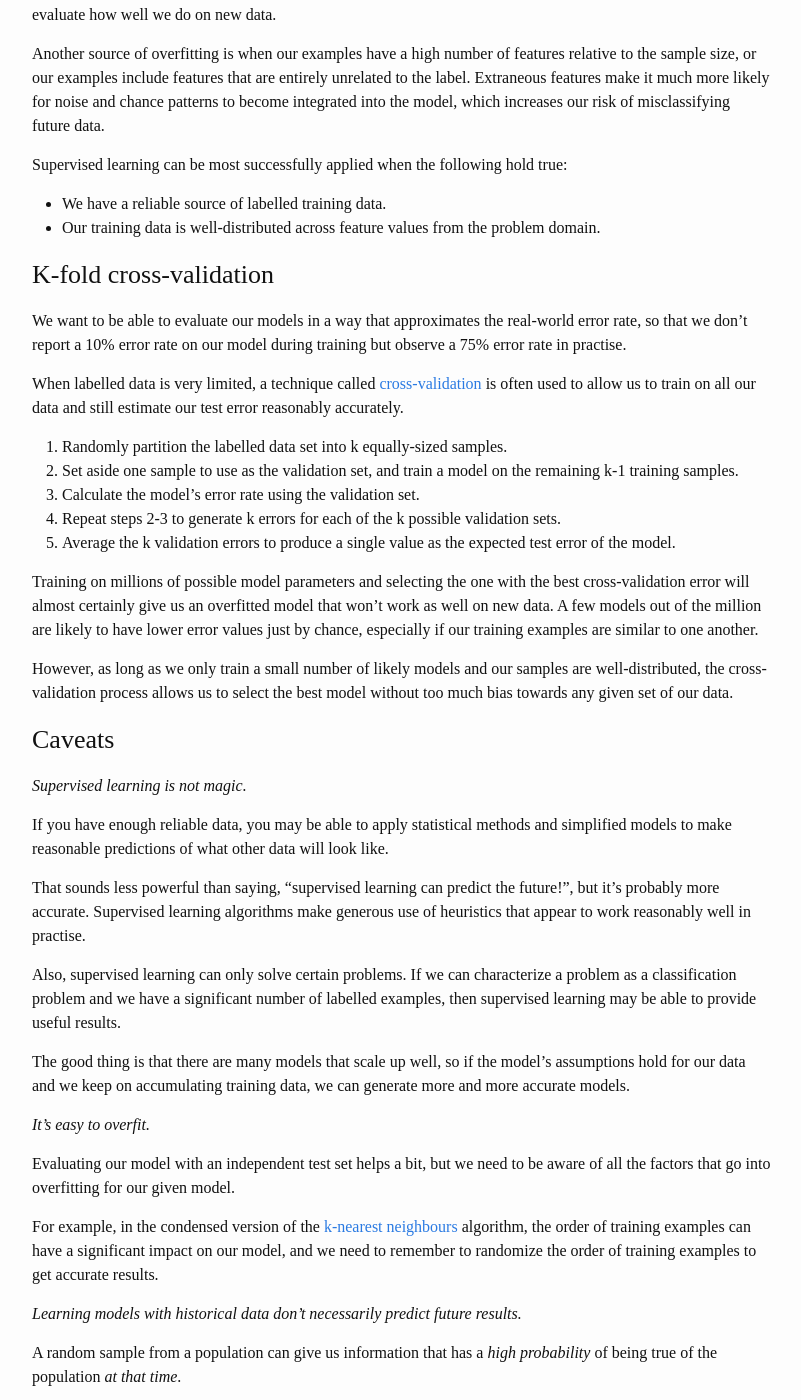
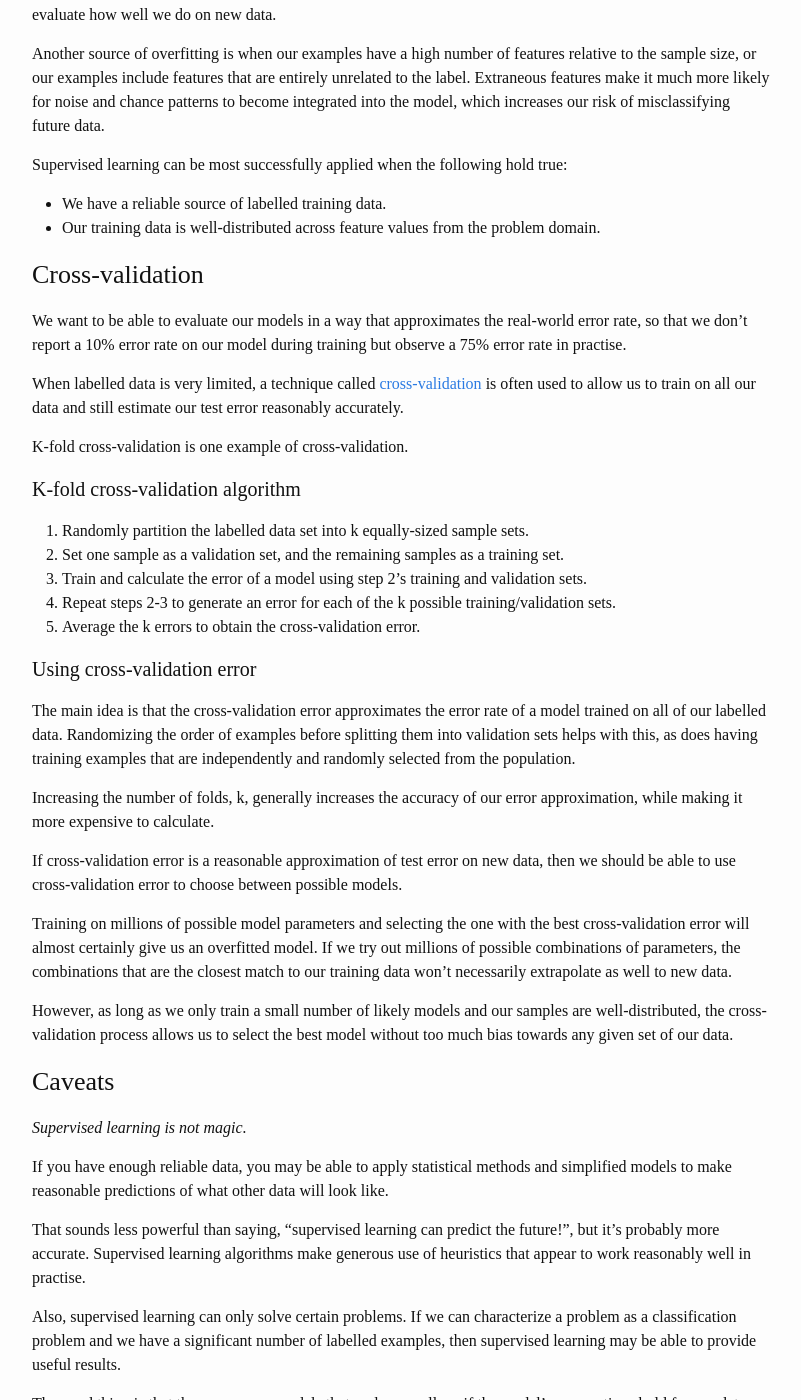
Before and after one commit to msayson/msayson.github.io, a Jekyll site: the page built from _posts/2016-10-20-supervised-learning.markdown, in a window 1280 px wide and 1400 px high, scrolled down 1556 px. Shown: the whole window, without its empty margins (238-1039 px from the left). Built offline with Jekyll 4.4.1, drawn with Linux system fonts in a browser that asks for light colours.

Commit message:
Expanded cross-validation section on supervised learning post

```diff
--- a/_posts/2016-10-20-supervised-learning.markdown
+++ b/_posts/2016-10-20-supervised-learning.markdown
@@ -46,19 +46,31 @@ Supervised learning can be most successfully applied when the following hold tru
 * We have a reliable source of labelled training data.
 * Our training data is well-distributed across feature values from the problem domain.
 
-### K-fold cross-validation
+### Cross-validation
 
 We want to be able to evaluate our models in a way that approximates the real-world error rate, so that we don't report a 10% error rate on our model during training but observe a 75% error rate in practise.
 
 When labelled data is very limited, a technique called [cross-validation](https://en.wikipedia.org/wiki/Cross-validation_%28statistics%29) is often used to allow us to train on all our data and still estimate our test error reasonably accurately.
 
-1. Randomly partition the labelled data set into k equally-sized samples.
-2. Set aside one sample to use as the validation set, and train a model on the remaining k-1 training samples.
-3. Calculate the model's error rate using the validation set.
-4. Repeat steps 2-3 to generate k errors for each of the k possible validation sets.
-5. Average the k validation errors to produce a single value as the expected test error of the model.
+K-fold cross-validation is one example of cross-validation.
 
-Training on millions of possible model parameters and selecting the one with the best cross-validation error will almost certainly give us an overfitted model that won't work as well on new data.  A few models out of the million are likely to have lower error values just by chance, especially if our training examples are similar to one another.
+#### K-fold cross-validation algorithm
+
+1. Randomly partition the labelled data set into k equally-sized sample sets.
+2. Set one sample as a validation set, and the remaining samples as a training set.
+3. Train and calculate the error of a model using step 2's training and validation sets.
+4. Repeat steps 2-3 to generate an error for each of the k possible training/validation sets.
+5. Average the k errors to obtain the cross-validation error.
+
+#### Using cross-validation error
+
+The main idea is that the cross-validation error approximates the error rate of a model trained on all of our labelled data.  Randomizing the order of examples before splitting them into validation sets helps with this, as does having training examples that are independently and randomly selected from the population.
+
+Increasing the number of folds, k, generally increases the accuracy of our error approximation, while making it more expensive to calculate.
+
+If cross-validation error is a reasonable approximation of test error on new data, then we should be able to use cross-validation error to choose between possible models.
+
+Training on millions of possible model parameters and selecting the one with the best cross-validation error will almost certainly give us an overfitted model.  If we try out millions of possible combinations of parameters, the combinations that are the closest match to our training data won't necessarily extrapolate as well to new data.
 
 However, as long as we only train a small number of likely models and our samples are well-distributed, the cross-validation process allows us to select the best model without too much bias towards any given set of our data.
 
```
